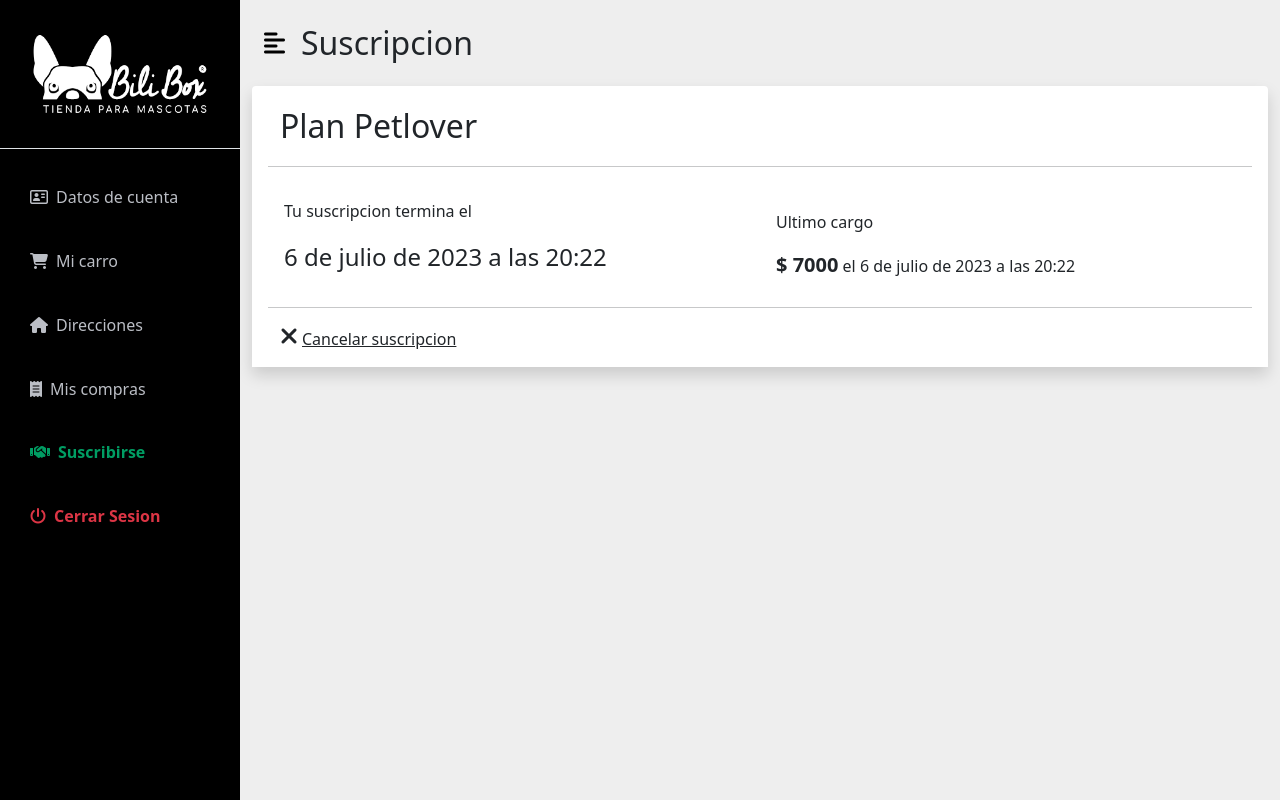
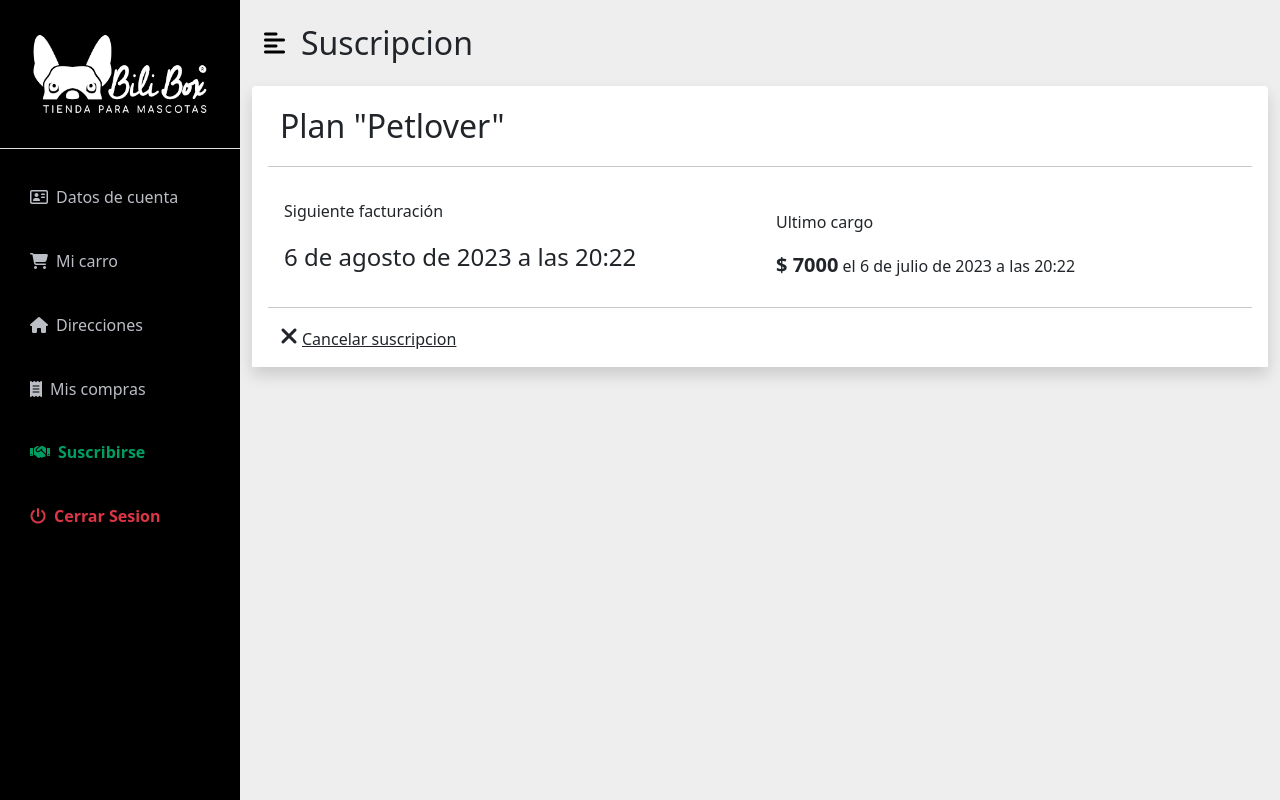
Before and after one commit to NicolasCeronM/ET-Django, a Django app: page /dashboard/suscripcion/ in a window 1280 px wide. Run offline with Django 4.2, Linux system fonts and the light colour scheme; a user stored in the database is signed in; data comes from the database, SQL or seed files in the repository; both versions use the stored data as it was after the commit; some libraries are stand-ins or nearby versions.

Commit message:
modified:   AppDashboard/__pycache__/views.cpython-310.pyc 	modified:   AppDashboard/templates/suscripcion/suscripcion.html 	modified:   AppDashboard/views.py 	modified:   AppDashboardAdmin/__pycache__/views.cpython-310.pyc 	modified:   AppDashboardAdmin/templates/suscripciones/planes.html 	modified:   AppDashboardAdmin/views.py 	modified:   Appsuscripciones/__pycache__/models.cpython-310.pyc 	new file:   Appsuscripciones/migrations/0006_alter_suscripcion_created_at.py 	new file:   Appsuscripciones/migrations/__pycache__/0006_alter_suscripcion_created_at.cpython-310.pyc 	modified:   Appsuscripciones/models.py 	modified:   db.sqlite3

```diff
--- a/AppDashboard/templates/suscripcion/suscripcion.html
+++ b/AppDashboard/templates/suscripcion/suscripcion.html
@@ -35,7 +35,7 @@
                 {% for i in suscripciones %}
                 <!--todo| Titulo |-->
                 <div class="">
-                    <p class="fs-2">Plan {{i.plan.nombre}}</p>
+                    <p class="fs-2">Plan "{{i.plan.nombre}}"</p>
 
                 </div>
 
@@ -44,8 +44,18 @@
                 <!--todo| Cuerpo |-->
                 <div class="col-lg-6 p-3">
 
-                    <p>Tu suscripcion termina el</p>
+                    <p>Siguiente facturación</p>
+
+                    {% if fecha_siguiente_mes %}
+
+                    <p class="fs-4">{{fecha_siguiente_mes}}</p>
+
+                    {% else %}
+
                     <p class="fs-4">{{i.created_at}}</p>
+
+                    {% endif %}
+
 
                 </div>
                 <div class="col-lg-6 p-3">
@@ -94,9 +104,9 @@
                         </ul>
                     </div>
                     <div class="button-container">
-                        <a href="{% url 'dashboard:nueva_suscripcion' i.id %}">
+                        <a href="#">
 
-                            <button type="button">
+                            <button type="button" onclick="agregarSuscripcion({{i.id}})">
                                 Suscribirse
                             </button>
 
@@ -153,6 +163,27 @@
 
     }
 
+    function agregarSuscripcion(id) {
+
+        Swal.fire({
+            title: 'Confirmacion',
+            text: "Quieres continuar con la compra de esta suscripcion",
+            icon: 'warning',
+            showCancelButton: true,
+            confirmButtonColor: '#3085d6',
+            cancelButtonColor: '#d33',
+            cancelButtonText: 'Cancelar',
+            confirmButtonText: 'Si, Comprar!',
+            reverseButtons: true
+        }).then((result) => {
+            if (result.isConfirmed) {
+
+                window.location = ('/dashboard/nueva_suscripcion/' + id + '/')
+            }
+        })
+
+    }
+
 </script>
 
 {% endblock js %}
--- a/AppDashboard/views.py
+++ b/AppDashboard/views.py
@@ -8,6 +8,8 @@ from App.models import Direccion
 from AppPedidos.models import Pedido, DetallePedido
 from Appsuscripciones.models import Plan, Suscripcion
 from AppCarro.context_processor import importe_total_carro
+from datetime import datetime
+from dateutil.relativedelta import relativedelta
 
 # Create your views here.
 @login_required
@@ -136,13 +138,20 @@ def dash_compras(request):
 def suscripcion_user(request):
 
     user = User.objects.get(id=request.user.id)
+    suscripciones = user.suscripcion.all()
 
-    suscripciones = user.suscripcion.all()
     planes = Plan.objects.all()
+    if suscripciones:
+        for i in suscripciones:
+            fecha_siguiente_mes = i.created_at + relativedelta(months=1)
+    else:
+        fecha_siguiente_mes = 0
+
 
     data = {
         'planes':planes,
         'suscripciones': suscripciones,
+        'fecha_siguiente_mes':fecha_siguiente_mes,
     }
 
     return render(request,'suscripcion/suscripcion.html',data)
@@ -152,6 +161,7 @@ def nueva_suscripcion(request,id):
     newSuscripcion = Suscripcion.objects.create(
         user = request.user,
         plan_id = id,
+        created_at = datetime.now()
     )
 
     newSuscripcion.save()
@@ -163,7 +173,7 @@ def eliminar_suscripcion(request,id):
     suscripcion = get_object_or_404(Suscripcion,id=id)
     suscripcion.delete()
 
-    messages.success(request,'Suscripcion cancelada :(')
+    messages.success(request,'Suscripcion cancelada')
 
     return redirect(to='dashboard:suscripcion')
 
--- a/Appsuscripciones/models.py
+++ b/Appsuscripciones/models.py
@@ -19,7 +19,7 @@ class Plan(models.Model):
 class Suscripcion(models.Model):
     plan = models.ForeignKey(Plan, on_delete=models.CASCADE)
     user = models.ForeignKey(User, on_delete=models.CASCADE, related_name='suscripcion')
-    created_at = models.DateTimeField(auto_now_add=True)
+    created_at = models.DateTimeField()
 
     def __str__(self):
         return f'El usuario{self.user.first_name} tiene el plan {self.plan.nombre} con un valor de {self.plan.precio}'
```
Also changed, not shown: AppDashboardAdmin/templates/suscripciones/planes.html (+20 -1 lines), AppDashboardAdmin/views.py (+9 -1 lines), Appsuscripciones/migrations/0006_alter_suscripcion_created_at.py (added), db.sqlite3.
